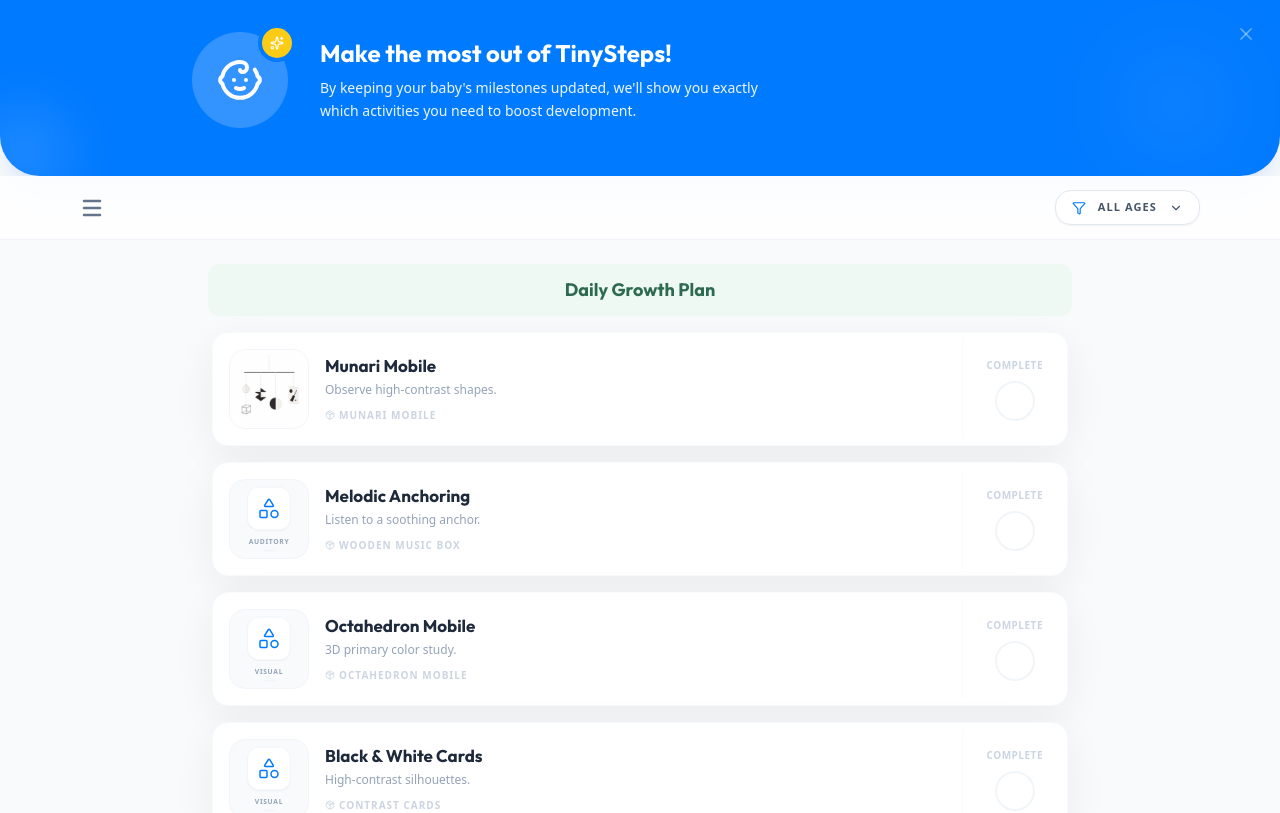
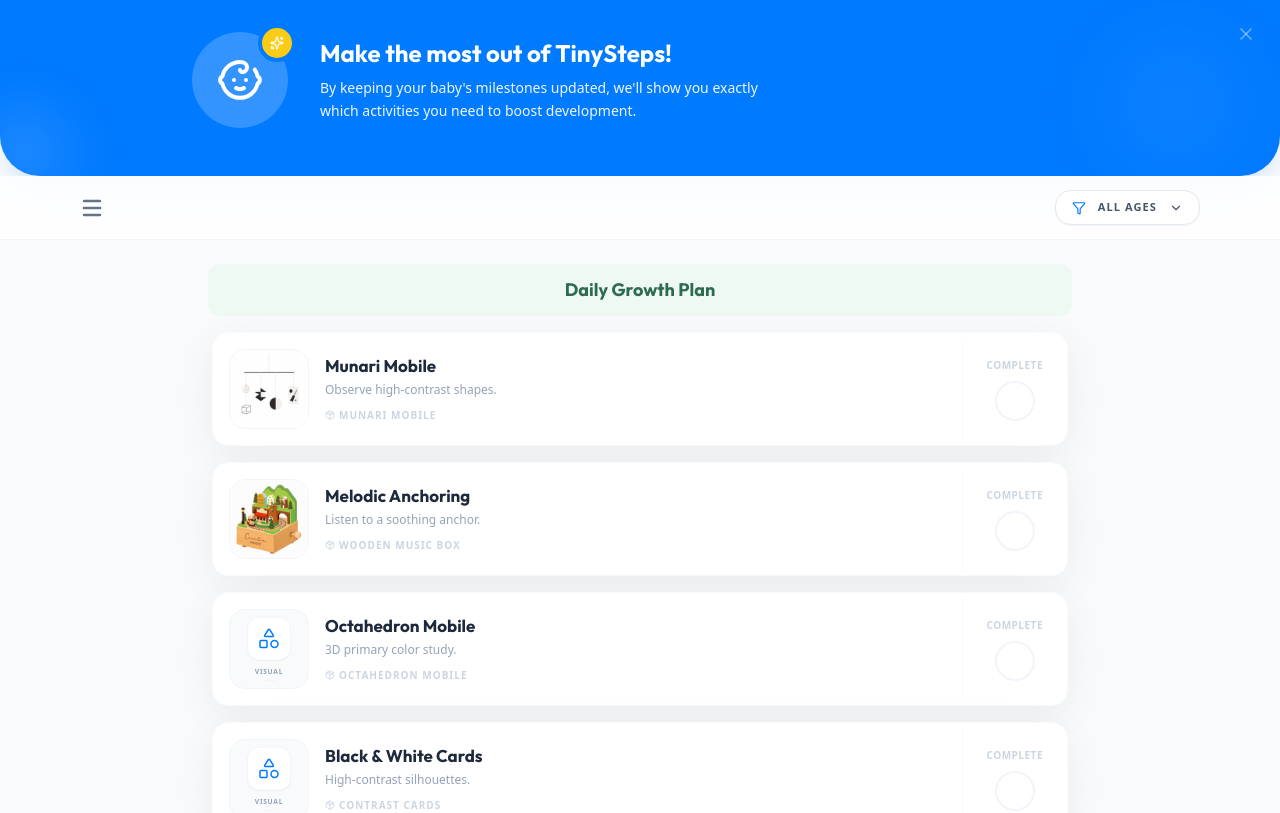
Before and after one commit to gwilford1-png/montessori3, a React (Vite) app in the folder copy-of-tiny-steps-3/: page / in a window 1280 px wide. Shown: the top 813 px of the page. Built offline with nearby package versions, Linux system fonts and the light colour scheme.

Commit message:
Update constants.ts

```diff
--- a/copy-of-tiny-steps-3/constants.ts
+++ b/copy-of-tiny-steps-3/constants.ts
@@ -13,7 +13,7 @@
   { id: 1, title: "Munari Mobile", cat: "Visual", age: "0-3 Months", act: "Observe high-contrast shapes.", desc: "Mathematically-balanced black and white geometric shapes.", ben: "Builds early visual concentration.", item: "Munari Mobile", ref: "https://amshq.org/", prompt: "Black and white shapes.", thumbnail: "/images/Munari_Mobile.png",
 image: "/images/Munari_Mobile.png",
  },
-  { id: 2, title: "Melodic Anchoring", cat: "Auditory", age: "0-3 Months", act: "Listen to a soothing anchor.", desc: "A consistent, gentle melody used for acoustic comfort.", ben: "Builds auditory tracking.", item: "Wooden music box", ref: "https://amshq.org/", prompt: "Music box." },
+  { id: 2, title: "Melodic Anchoring", cat: "Auditory", age: "0-3 Months", act: "Listen to a soothing anchor.", desc: "A consistent, gentle melody used for acoustic comfort.", ben: "Builds auditory tracking.", item: "Wooden music box", ref: "https://amshq.org/", prompt: "Music box.", thumbnail: "/images/melodic_anchoring.png" },
   { id: 3, title: "Octahedron Mobile", cat: "Visual", age: "0-3 Months", act: "3D primary color study.", desc: "Three metallic 3D shapes in primary colors.", ben: "Develops depth perception.", item: "Octahedron Mobile", ref: "https://montessoriguide.org/", prompt: "Octahedrons." },
   { id: 4, title: "Black & White Cards", cat: "Visual", age: "0-3 Months", act: "High-contrast silhouettes.", desc: "Simple nature silhouettes for newborn focus.", ben: "Stimulates visual discrimination.", item: "Contrast cards", ref: "https://montessoriguide.org/", prompt: "B&W Cards." },
   { id: 5, title: "Gobbi Mobile", cat: "Visual", age: "0-3 Months", act: "Subtle shade discrimination.", desc: "Five spheres wrapped in silk thread of graduating shades.", ben: "Refines color discrimination.", item: "Gobbi Mobile", ref: "https://mariamontessori.com/", prompt: "Silk spheres." },
```
